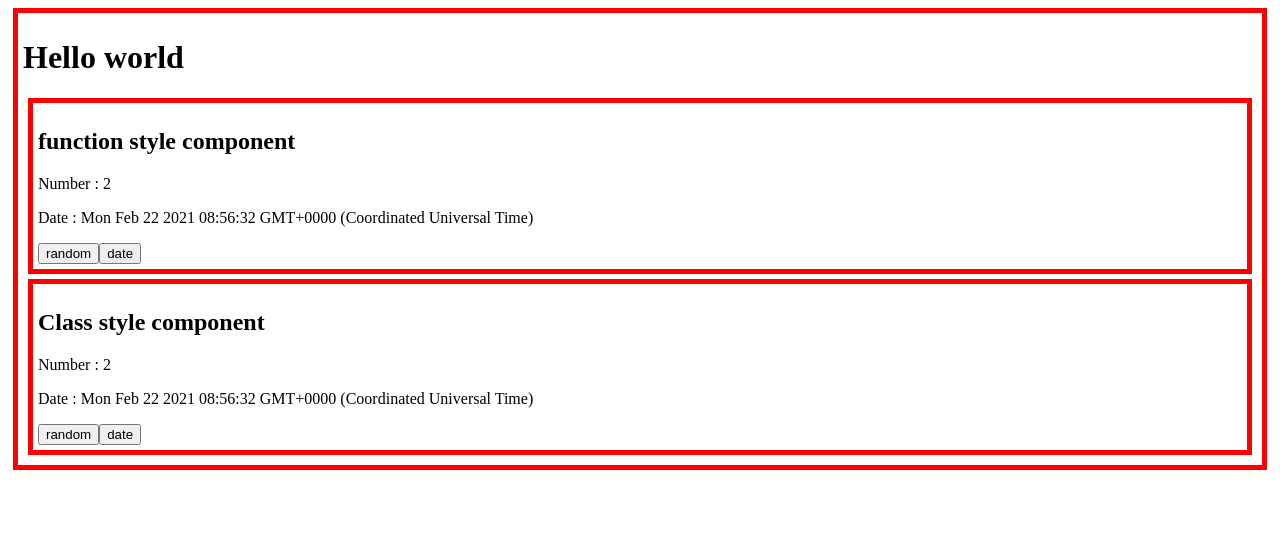
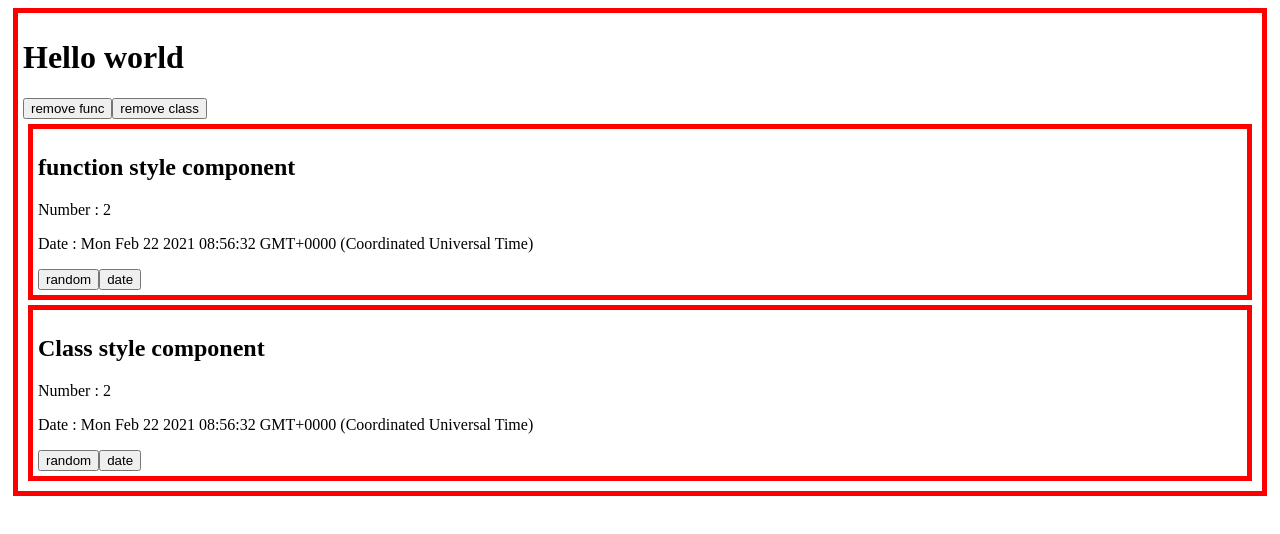
Before and after one commit to jeen0202/ReactStudy, a React (Create React App) app in the folder class-function/: page / in a window 1280 px wide. Shown: the top 534 px of the page. Built offline with nearby package versions, Linux system fonts and the light colour scheme.

Commit message:
hook을 사용한 function style의 componetWillUnMount기능

```diff
--- a/class-function/src/App.js
+++ b/class-function/src/App.js
@@ -1,11 +1,19 @@
 import './App.css';
 import React, {useState,useEffect} from 'react';
 function App() {
+  var [funcShow, setFuncShow] = useState(true);
+  var [classShow, setClassShow] = useState(true);
   return (
     <div className="container">
       <h1>Hello world</h1>
-      <FuncComp initNumber = {2}></FuncComp>
-      <ClassComp initNumber = {2}></ClassComp>
+      <input type = "button" value = "remove func" onClick = {()=>{
+        setFuncShow(false);
+      }}></input>
+      <input type = "button" value = "remove class" onClick = {()=>{
+        setClassShow(false);
+      }}></input>
+      {funcShow ? <FuncComp initNumber = {2}></FuncComp> : null}
+      {classShow ? <ClassComp initNumber = {2}></ClassComp> : null}
     </div>
   );
 }
@@ -17,18 +25,35 @@ function FuncComp(props){
   var [number,setNumber] = useState(props.initNumber);
   var [_date,setDate] = useState((new Date()).toString());
 
+  //componentDidMount만 실행되는 useEffect();
+  //return 함수는 componetWillUnmount기능을 수행
+  useEffect(function(){
+    console.log('%cfunc=> useEffect (componentDidMount) '+(++funcId), funcStyle);
+    document.title = number;
+    return function(){
+      console.log('%cfunc=> useEffect return (componentWilUnmount) '+(++funcId), funcStyle)
+    }
+  //effect 내에서 감지할 element를 지정하여 변화가 없으면 effect를 생략할 수도 있다.
+  }, []);
   //render의 실행을 감지하여 실행된다.
+
   //side effect => component와 상관없는 작업이 수행되는것 => 이를 Life Cycle로 구현
-  //
   useEffect(function(){
-    console.log('%cfunc=> useEffect (componentDidMount & componentDidUpdate)'+(++funcId), funcStyle);
-    document.title =number + ' : ' + _date;
-    //useEffect의 return 함수는 Life Cycle의 cleanup으로 사용할 수 있다.
+    console.log('%cfunc=> useEffect date (componentDidMount & componentDidUpdate) '+(++funcId), funcStyle);
+    document.title =_date
     return function(){
-      console.log('%cfunc=> useEffect return (componentDidMount & componentDidUpdate)'+(++funcId), funcStyle)
+      console.log('%cfunc=> useEffect date return (componentDidMount & componentDidUpdate) '+(++funcId), funcStyle)
     }
-  });
+  } , [_date]);
   //userEffect는 여러개를 동시에 사용 할 수 있다.
+  useEffect(function(){
+    console.log('%cfunc=> useEffect number (componentDidMount & componentDidUpdate) '+(++funcId), funcStyle);
+    document.title = number;
+    return function(){
+      console.log('%cfunc=> useEffect number return (componentDidMount & componentDidUpdate) '+(++funcId), funcStyle)
+    }
+  } , [number]);
+
   console.log('%cfunc=> render ' +(++funcId), funcStyle);
 
   return (
@@ -63,6 +88,9 @@ class ClassComp extends React.Component{
   componentDidMount(){
     console.log('%cclass => componenentDidMount',classStyle )
   }
+  componentWillUnmount(){
+    console.log('%cclass => componenentWillUnMount',classStyle )
+  }
   render(){
     console.log("%cclass => render",classStyle);
     return (
```
Also changed, not shown: 1 other file (tests, documents, lock files or other folders).
